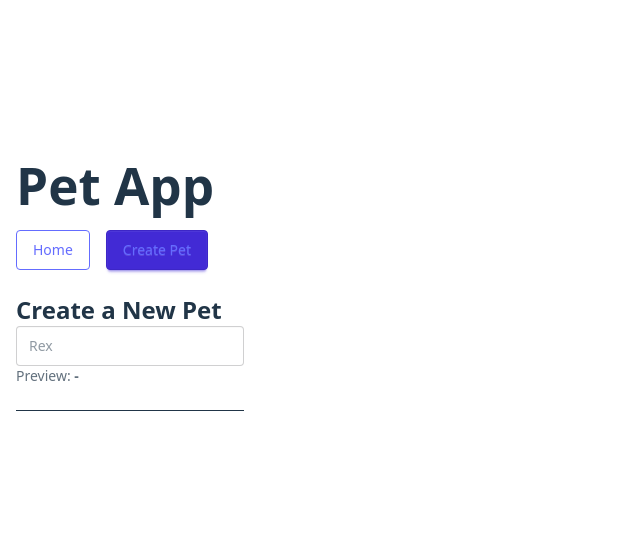
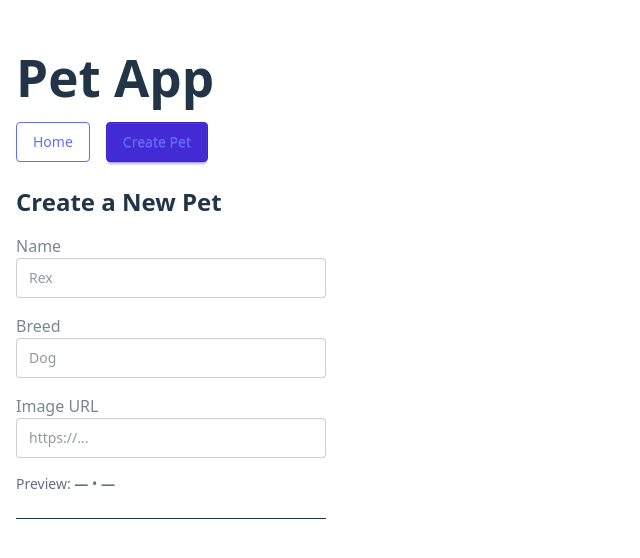
Before and after one commit to OleksandrDarchyk/my-pet-shop, a React (Vite) app: page /create in a window 1280 px wide. Shown: the part 116-674 px from the top of the page, without its empty margins (0-640 px from the left). Built offline with nearby package versions, Linux system fonts and the light colour scheme.

Commit message:
1.Create page for new pet CreatePet.tsx 2.Add  field name, breed, image url

```diff
--- a/src/pages/CreatePet.tsx
+++ b/src/pages/CreatePet.tsx
@@ -1,23 +1,57 @@
-import {useState} from "react";
+import { useState } from "react";
 
 export default function CreatePet() {
-    const [name , setName] = useState("");
+    const [name, setName] = useState("");
+    const [breed, setBreed] = useState("");
+    const [imgurl, setImgurl] = useState("");
+
     return (
-        <div className="space y-4 max-w-md">
+        <div className="space-y-4 max-w-md">
             <h2 className="text-2xl font-semibold">Create a New Pet</h2>
 
-            <label className="form-control">
-                <span className="label-text"></span>
+            <div className="form-control">
+                <label className="label">
+                    <span className="label-text">Name</span>
+                </label>
                 <input
-                className="input "
-                value={name}
-                onChange={(e) => setName(e.target.value)}
-                placeholder="Rex"/>
-            </label>
+                    className="input input-bordered w-full"
+                    value={name}
+                    onChange={(e) => setName(e.target.value)}
+                    placeholder="Rex"
+                />
+            </div>
+
+            <div className="form-control">
+                <label className="label">
+                    <span className="label-text">Breed</span>
+                </label>
+                <input
+                    className="input input-bordered w-full"
+                    value={breed}
+                    onChange={(e) => setBreed(e.target.value)}
+                    placeholder="Dog"
+                />
+            </div>
+
+            <div className="form-control">
+                <label className="label">
+                    <span className="label-text">Image URL</span>
+                </label>
+                <input
+                    className="input input-bordered w-full"
+                    value={imgurl}
+                    onChange={(e) => setImgurl(e.target.value)}
+                    placeholder="https://..."
+                />
+            </div>
 
             <p className="text-sm opacity-70">
-                Preview: <b>{name || "-"}</b>
+                Preview: <b>{name || "—"}</b> • <b>{breed || "—"}</b>
             </p>
+
+            {imgurl && (
+                <img src={imgurl} alt="preview" className="rounded border max-w-xs" />
+            )}
         </div>
-    )
+    );
 }
```
